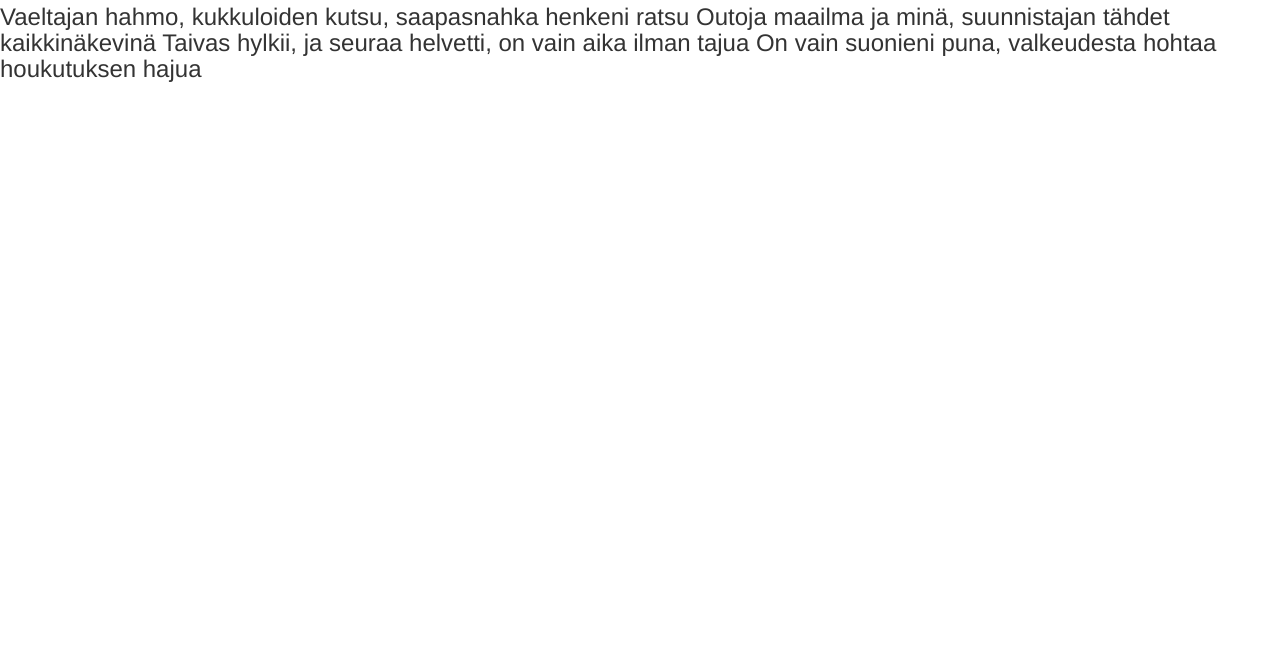
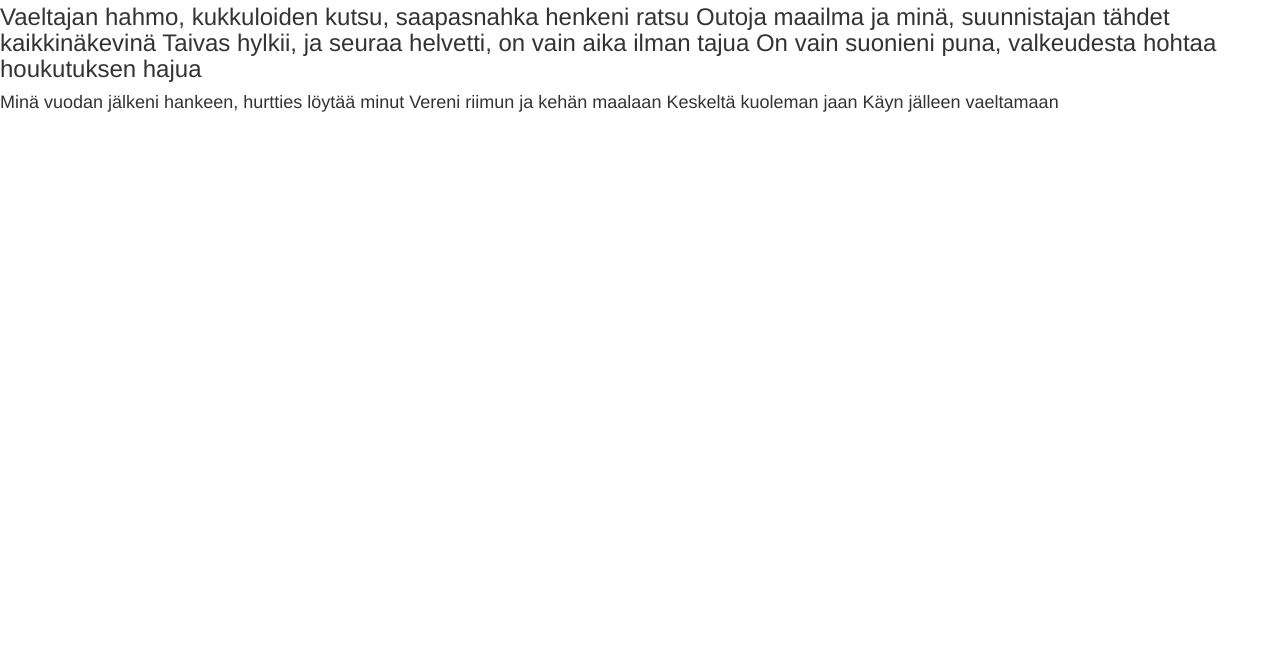
Before and after one commit to Ras-fael/nauka-gita-2, a plain HTML site: page index.html in a window 1280 px wide. Shown: the part 129-800 px from the top of the page. Drawn offline with nearby package versions, Linux system fonts and the light colour scheme; files that its build step writes are made by us from their sources.

Commit message:
Add another text to index.html

```diff
--- a/index.html
+++ b/index.html
@@ -19,5 +19,10 @@
 			On vain suonieni puna,
 			valkeudesta hohtaa
 			houkutuksen hajua </h3>
+		<h4>Minä vuodan jälkeni hankeen,
+			hurtties löytää minut
+			Vereni riimun ja kehän maalaan
+			Keskeltä kuoleman jaan
+			Käyn jälleen vaeltamaan </h4>
 	</body>
 </html>
```
